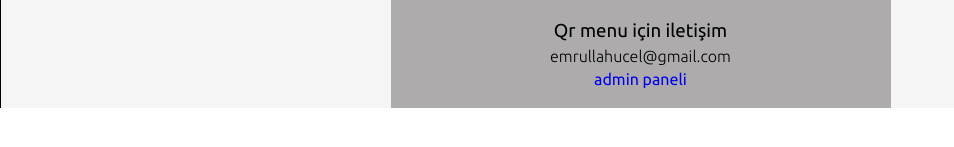
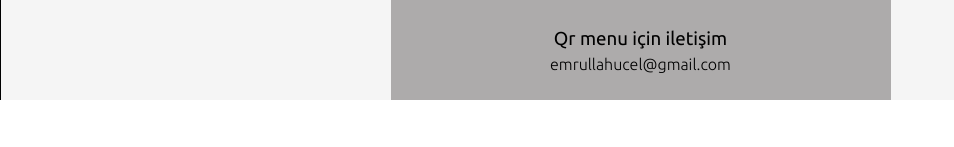
Before and after one commit to EmrullahUcel/galata-doksanlar, a React (Vite) app: page / in a window 1280 px wide. Shown: the part 525-672 px from the top of the page, without its empty margins (0-954 px from the left). Built offline with nearby package versions, Linux system fonts and the light colour scheme; no server answers.

Commit message:
added admin page

```diff
--- a/src/components/Footer/footer.css
+++ b/src/components/Footer/footer.css
@@ -13,4 +13,7 @@ footer {
   p {
     font-weight: 100;
   }
+  .hidden {
+    display: none;
+  }
 }
--- a/src/components/Footer/index.jsx
+++ b/src/components/Footer/index.jsx
@@ -5,7 +5,9 @@ const Footer = () => {
     <footer>
       <h3>Qr menu için iletişim</h3>
       <p>emrullahucel@gmail.com</p>
-      <NavLink to="/admin">admin paneli</NavLink>
+      <NavLink className="hidden" to="/admin">
+        admin paneli
+      </NavLink>
     </footer>
   );
 };
```
